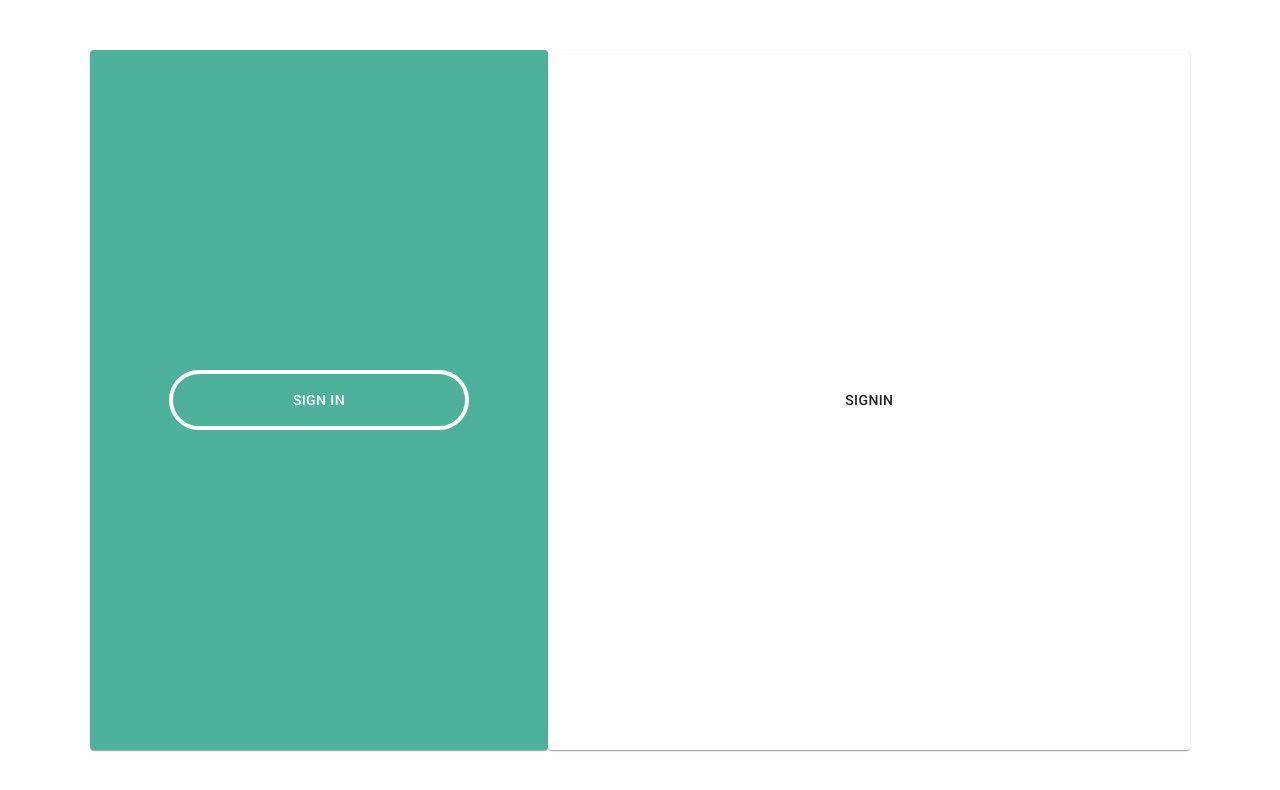
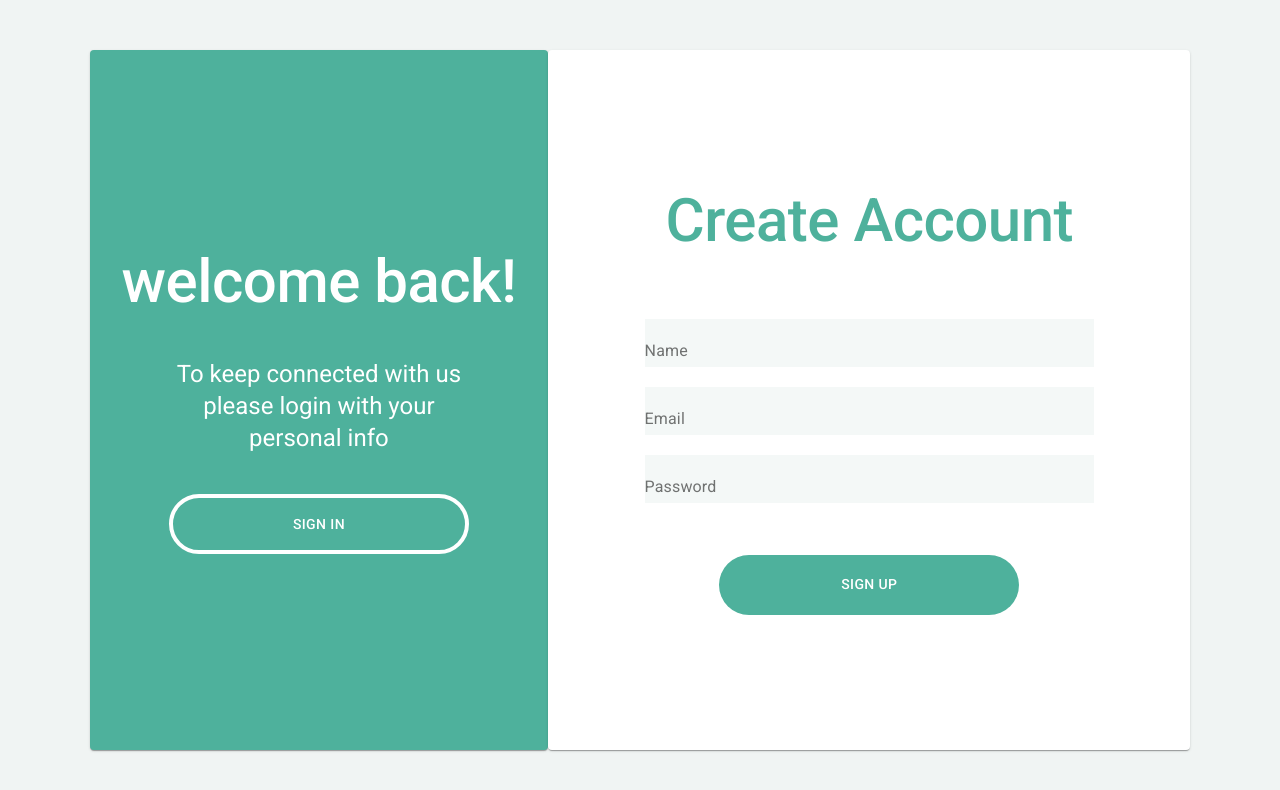
Before and after one commit to dotcodex-team/smart-budget, a Next.js app: page /register in a window 1280 px wide. Shown: the top 790 px of the page. Built offline with nearby package versions, Linux system fonts and the light colour scheme.

Commit message:
terminado pantallas del register

```diff
--- a/components/register/SignIn.jsx
+++ b/components/register/SignIn.jsx
@@ -1,5 +1,5 @@
 import React from 'react';
-import { Grid, Button, makeStyles } from '@material-ui/core';
+import { Grid, Button, makeStyles, Typography } from '@material-ui/core';
 import Link from 'next/link';
 
 const useStyle = makeStyles({
@@ -12,14 +12,39 @@ const useStyle = makeStyles({
     borderWidth: 4,
     borderColor: 'white',
     borderStyle: 'solid'
+  },
+  titulo: {
+    color: 'white',
+    fontWeight: 500
+  },
+  subTitulo: {
+    margin: '15%',
+    marginTop: 40,
+    marginBottom: 40,
+    textAlign: 'center',
+    color: 'white'
   }
 });
 
 const SignIn = () => {
   const classes = useStyle();
+
+  const titulo = 'welcome back!';
+  const subTitulo =
+    'To keep connected with us please login with your personal info';
   return (
     <>
-      <Grid>
+      <Grid container justify="center">
+        <Grid item>
+          <Typography className={classes.titulo} variant="h2">
+            {titulo}
+          </Typography>
+        </Grid>
+        <Grid item>
+          <Typography className={classes.subTitulo} variant="h5">
+            {subTitulo}
+          </Typography>
+        </Grid>
         <Link href="/login">
           <Button variant="outlined" className={classes.boton}>
             Sign In
--- a/components/register/SignUp.jsx
+++ b/components/register/SignUp.jsx
@@ -1,12 +1,110 @@
-import React from 'react';
-import { Grid, Button } from '@material-ui/core';
+import React, { useState } from 'react';
+
+import { Grid, Button, TextField, Typography } from '@material-ui/core';
+import { makeStyles, theme } from '@material-ui/styles';
+
+const useStyle = makeStyles({
+  root: {},
+  boton: {
+    marginTop: '5%',
+    color: 'white',
+    backgroundColor: '#4EB19C',
+    width: 300,
+    height: 60,
+    borderRadius: 30
+  },
+  input: {
+    marginBottom: 20,
+    marginLeft: '15%',
+    marginRight: '15%',
+    borderColor: 'transparent',
+    backgroundColor: '#F4F8F7'
+  },
+  underline: {
+    '&::before': {
+      borderBottomWidth: 2,
+      borderBottomColor: 'transparent'
+    }
+  },
+  titulo: {
+    color: '#4EB19C',
+    fontWeight: 500,
+    marginBottom: '15%'
+  }
+});
 
 const SignUp = () => {
+  const [datosUp, setDatosUp] = useState({
+    name: '',
+    email: '',
+    password: ''
+  });
+
+  const handleChange = e => {
+    //   console.log(e.target.value);
+    setDatosUp({ ...datosUp, [e.target.name]: e.target.value });
+  };
+
+  const enviar = e => {
+    e.preventDefault();
+    // console.log('jii');
+    console.log(`
+    nombre : ${datosUp.name}
+    email: ${datosUp.email}
+    password: ${datosUp.password}  `);
+    e.target.reset();
+  };
+
+  const classes = useStyle();
+  const titulo = 'Create Account';
   return (
     <>
-      <Grid>
-        <Button> SignIn </Button>
-      </Grid>
+      <form onSubmit={enviar}>
+        <Grid container justify="center">
+          <Grid>
+            <Typography className={classes.titulo} variant="h2">
+              {titulo}
+            </Typography>
+          </Grid>
+          <TextField
+            className={classes.input}
+            id="outlined-basic"
+            label="Name"
+            fullWidth
+            onChange={handleChange}
+            name="name"
+            InputProps={{
+              classes: { underline: classes.underline }
+            }}
+          />
+          <TextField
+            className={classes.input}
+            id="outlined-basic"
+            label="Email"
+            fullWidth
+            onChange={handleChange}
+            name="email"
+            InputProps={{
+              classes: { underline: classes.underline }
+            }}
+          />
+          <TextField
+            className={classes.input}
+            id="outlined-basic"
+            label="Password"
+            fullWidth
+            onChange={handleChange}
+            name="password"
+            InputProps={{
+              classes: { underline: classes.underline }
+            }}
+          />
+
+          <Button type="submit" className={classes.boton}>
+            Sign UP
+          </Button>
+        </Grid>
+      </form>
     </>
   );
 };
--- a/pages/Login.jsx
+++ b/pages/Login.jsx
@@ -1,5 +1,5 @@
 import React from 'react';
-import { Container, makeStyles, Grid, Card } from '@material-ui/core';
+import { makeStyles, Grid, Card } from '@material-ui/core';
 import SignIn from '../components/login/SignIn';
 import SignUp from '../components/login/SignUp';
 
--- a/pages/register.jsx
+++ b/pages/register.jsx
@@ -7,7 +7,8 @@ import SignUp from '../components/register/SignUp';
 const useStyle = makeStyles({
   root: {
     padding: '0 7%',
-    height: '100vh'
+    height: '100vh',
+    backgroundColor: '#F0F4F3'
   },
   grid1: {
     background: '#4EB19C',
```
Also changed, not shown: components/login/SignIn.jsx (+14 -3 lines).
